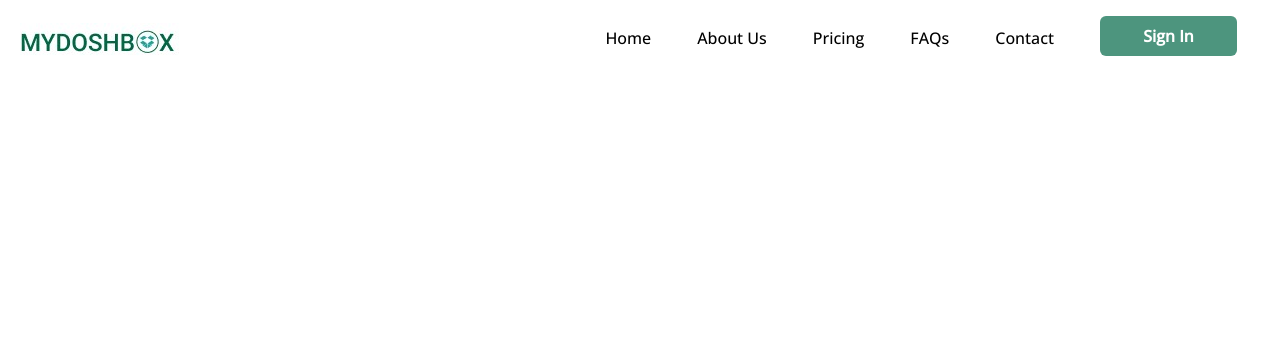
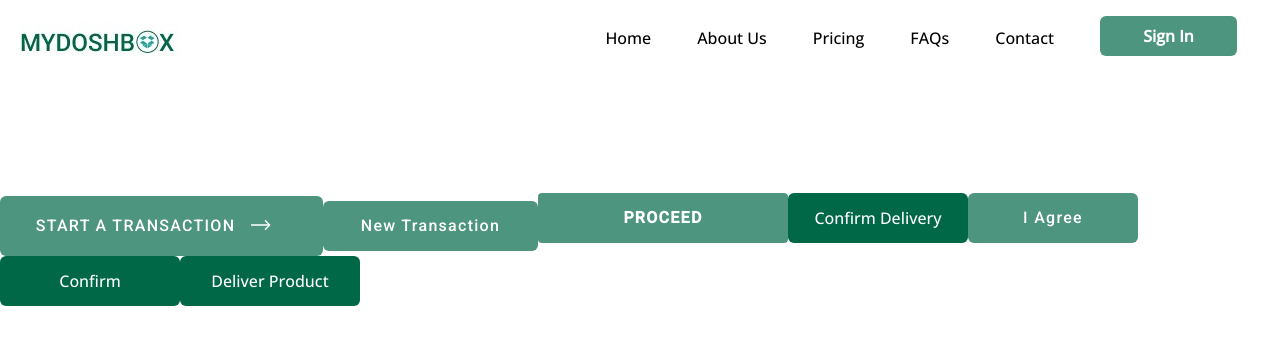
Before and after one commit to myDoshBox/myDoshBoxApp, a React (Create React App) app: page / in a window 1280 px wide. Shown: the top 344 px of the page. Built offline with nearby package versions, Linux system fonts and the light colour scheme.

Commit message:
transaction buttons completed

```diff
--- a/src/App.js
+++ b/src/App.js
@@ -1,9 +1,24 @@
 import { GuestNavbar } from "./components/NavbarComponents/TopNavbars";
-
+import {
+  CreateTransactionButton,
+  NewTransactionButton,
+  ProceedButton,
+  ConfirmDeliveryButton,
+  IAgreeButton,
+  ConfirmButton,
+  DeliverProductButton,
+} from "./components/ButtonsComponent/TransactionButtons";
 function App() {
   return (
     <div>
       <GuestNavbar />
+      <CreateTransactionButton />
+      <NewTransactionButton />
+      <ProceedButton />
+      <ConfirmDeliveryButton />
+      <IAgreeButton />
+      <ConfirmButton />
+      <DeliverProductButton />
     </div>
   );
 }
--- a/src/appStyles/componentsStyles/_buttonStyles.scss
+++ b/src/appStyles/componentsStyles/_buttonStyles.scss
@@ -9,16 +9,7 @@
   background-color: $buttonColor !important;
 }
 
-.SignInBtn:hover,
-.SignInBtn:focus,
-.SignUpBtn:hover,
-.SignUpBtn:focus,
-.SignInBtn2:hover,
-.SignInBtn2:focus,
-.edit-profile-btn:hover,
-.edit-profile-btn:focus,
-.edit-ticket-btn:focus,
-.edit-ticket-btn:hover {
+.all-btn:hover {
   background-color: $pryColor !important;
 }
 
@@ -98,6 +89,40 @@
   letter-spacing: 0.08em;
 }
 
+.start-transaction-btn {
+  width: 323px;
+  height: 60px;
+  background-color: $buttonColor !important;
+  @include H5Font;
+  font-weight: 500 !important;
+  letter-spacing: 0.08em;
+}
+
+.new-transaction-btn {
+  width: 215px;
+  height: 50px;
+  background-color: $buttonColor !important;
+  @include H6Font;
+  font-weight: 500 !important;
+  letter-spacing: 0.08em;
+}
+
+.confirm-delivery-btn {
+  width: 180px;
+  height: 50px;
+  background-color: $pryColor !important;
+  @include pFont;
+}
+
+.i-agree-btn {
+  width: 170px;
+  height: 50px;
+  background-color: $buttonColor !important;
+  @include H5Font;
+  font-weight: 500 !important;
+  letter-spacing: 0.08em;
+}
+
 @media screen and (max-width: 540px) {
   .SignInBtn,
   .GoogleSignInBtn {
--- a/src/appStyles/style.css
+++ b/src/appStyles/style.css
@@ -30,16 +30,7 @@ body::-webkit-scrollbar {
   background-color: #4d957e !important;
 }
 
-.SignInBtn:hover,
-.SignInBtn:focus,
-.SignUpBtn:hover,
-.SignUpBtn:focus,
-.SignInBtn2:hover,
-.SignInBtn2:focus,
-.edit-profile-btn:hover,
-.edit-profile-btn:focus,
-.edit-ticket-btn:focus,
-.edit-ticket-btn:hover {
+.all-btn:hover {
   background-color: #006747 !important;
 }
 
@@ -147,6 +138,51 @@ body::-webkit-scrollbar {
   font-size: 1.3125rem;
   line-height: 1.96rem;
   font-weight: 700 !important;
+  letter-spacing: 0.08em;
+}
+
+.start-transaction-btn {
+  width: 323px;
+  height: 60px;
+  background-color: #4d957e !important;
+  font-family: "Roboto", sans-serif;
+  font-size: 1.3125rem;
+  line-height: 1.96rem;
+  font-weight: 500 !important;
+  letter-spacing: 0.08em;
+}
+
+.new-transaction-btn {
+  width: 215px;
+  height: 50px;
+  background-color: #4d957e !important;
+  font-family: "Roboto", sans-serif;
+  font-size: 1rem;
+  line-height: 1.5rem;
+  font-weight: 500 !important;
+  letter-spacing: 0.08em;
+}
+
+.confirm-delivery-btn {
+  width: 180px;
+  height: 50px;
+  background-color: #006747 !important;
+  font-family: "Open Sans" !important;
+  font-weight: 400 !important;
+  font-size: 1rem !important;
+  color: #4b4453;
+  line-height: 1.5rem;
+  letter-spacing: 0rem;
+}
+
+.i-agree-btn {
+  width: 170px;
+  height: 50px;
+  background-color: #4d957e !important;
+  font-family: "Roboto", sans-serif;
+  font-size: 1.3125rem;
+  line-height: 1.96rem;
+  font-weight: 500 !important;
   letter-spacing: 0.08em;
 }
 
--- a/src/components/ButtonsComponent/AuthenticationButtons.js
+++ b/src/components/ButtonsComponent/AuthenticationButtons.js
@@ -2,16 +2,16 @@ import { Button } from "react-bootstrap";
 
 //SignUpButton
 export const SignUpButton = () => {
-  return <Button className=" SignUpBtn border-0 mt-5">Sign Up</Button>;
+  return <Button className=" SignUpBtn all-btn border-0 mt-5">Sign Up</Button>;
 };
 //SignInButton
 export const SignInButton = () => {
-  return <Button className=" SignInBtn border-0 mt-3">Sign In</Button>;
+  return <Button className=" SignInBtn all-btn border-0 mt-3">Sign In</Button>;
 };
 
 // GuestNavSignInButton
 export const GuestNavSignInButton = () => {
-  return <Button className=" SignInBtn2 border-0 mb-5">Sign In</Button>;
+  return <Button className=" SignInBtn2 all-btn border-0 mb-5">Sign In</Button>;
 };
 //GoogleSignUpButton
 export const GoogleSignUpButton = () => {
--- a/src/components/ButtonsComponent/TransactionButtons.js
+++ b/src/components/ButtonsComponent/TransactionButtons.js
@@ -1,7 +1,60 @@
+import { Button } from "react-bootstrap";
+// CreateTransaction
+export const CreateTransactionButton = () => {
+  return (
+    <Button className=" start-transaction-btn all-btn border-0 mt-3">
+      START A TRANSACTION
+      <svg
+        width="20"
+        height="12"
+        viewBox="0 0 15 8"
+        fill="none"
+        xmlns="http://www.w3.org/2000/svg"
+        className="mx-3 mb-1"
+      >
+        <path
+          d="M14.3536 4.35355C14.5488 4.15829 14.5488 3.84171 14.3536 3.64645L11.1716 0.464466C10.9763 0.269204 10.6597 0.269204 10.4645 0.464466C10.2692 0.659728 10.2692 0.976311 10.4645 1.17157L13.2929 4L10.4645 6.82843C10.2692 7.02369 10.2692 7.34027 10.4645 7.53553C10.6597 7.7308 10.9763 7.7308 11.1716 7.53553L14.3536 4.35355ZM0 4.5H14V3.5H0V4.5Z"
+          fill="white"
+        />
+      </svg>
+    </Button>
+  );
+};
 // NewTransactionButton
-// CreateTransaction
+export const NewTransactionButton = () => {
+  return (
+    <Button className=" new-transaction-btn all-btn border-0 mt-3">
+      New Transaction
+    </Button>
+  );
+};
 // ProceedButton
+
+export const ProceedButton = () => {
+  return (
+    <Button className="edit-ticket-btn border-0 all-btn rounded-1">
+      PROCEED
+    </Button>
+  );
+};
+
 // ConfirmDelivery
+export const ConfirmDeliveryButton = () => {
+  return (
+    <Button className="confirm-delivery-btn border-0">Confirm Delivery</Button>
+  );
+};
 // IAgreeButton
+export const IAgreeButton = () => {
+  return <Button className="i-agree-btn all-btn border-0">I Agree</Button>;
+};
 // ConfirmButton
+export const ConfirmButton = () => {
+  return <Button className="confirm-delivery-btn border-0">Confirm</Button>;
+};
 // DeliverProductButton
+export const DeliverProductButton = () => {
+  return (
+    <Button className="confirm-delivery-btn border-0">Deliver Product</Button>
+  );
+};
```
Also changed, not shown: src/components/ButtonsComponent/EditButtons.js (+6 -4 lines), src/appStyles/style.min.css, 2 other files (tests, documents, lock files or other folders).
